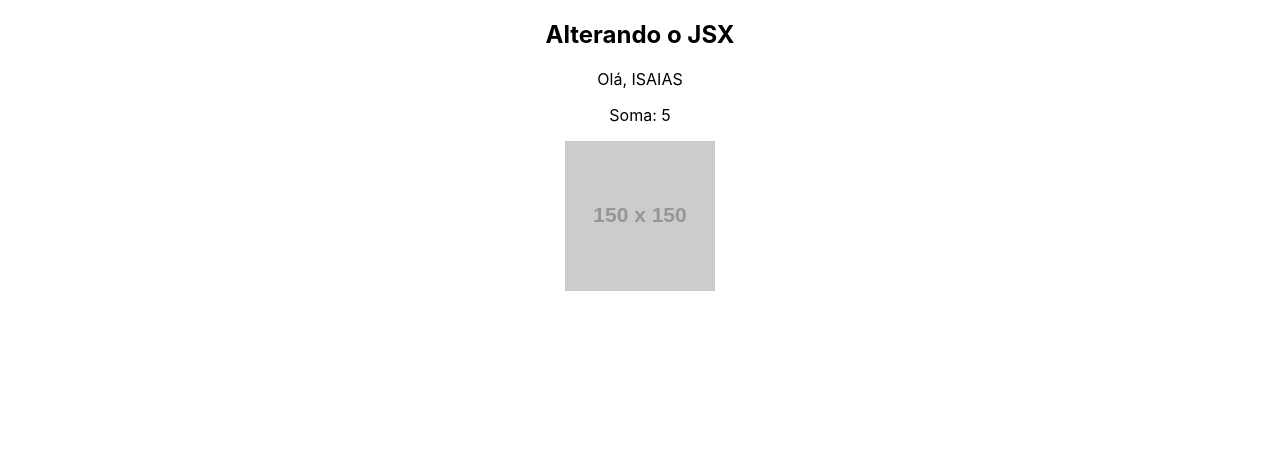
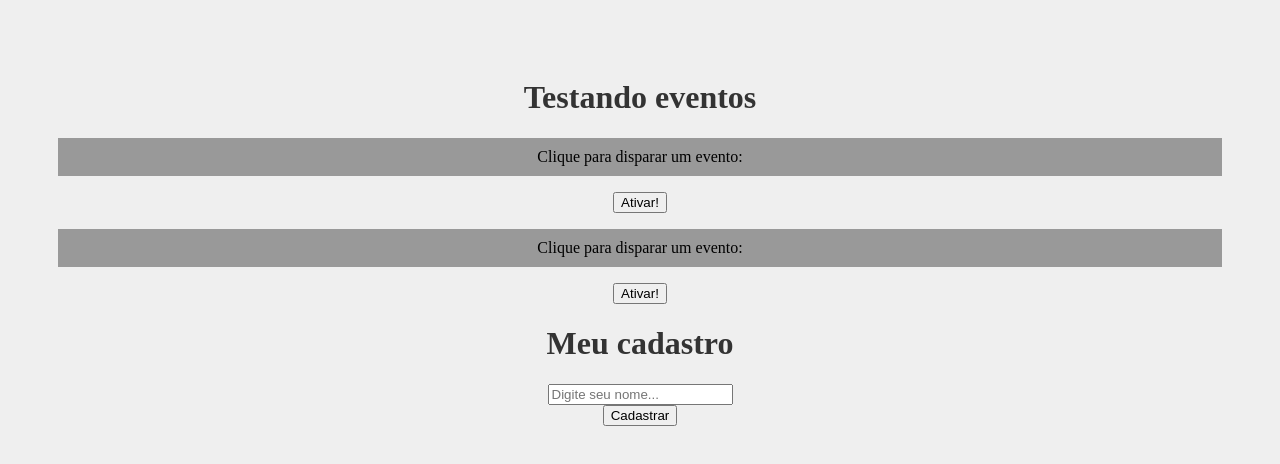
Before and after one commit to IsaiasSantanaDosSantos/curso-projeto-React, a React (Create React App) app: page / in a window 1280 px wide. Shown: the top 464 px of the page. Built offline with nearby package versions, Linux system fonts and the light colour scheme.

Commit message:
Aprendendo sobre: Componentes, Porps, adicionar CSS, Fragmentos e Eventos.

```diff
--- a/src/App.js
+++ b/src/App.js
@@ -1,23 +1,15 @@
 import './App.css';
+import Evento from './components/Evento';
+import Form from './components/Form';
 
 function App() {
 
-const name = "Isaias"
-const newName = name.toUpperCase()
-
-function sun(a, b) {
-  return a + b
-}
-
-const url = "https://via.placeholder.com/150"
-
-
   return (
     <div className="App">
-      <h2>Alterando o JSX</h2>
-      <p>Olá, {newName}</p>
-      <p>Soma: {sun(1, 4)}</p>
-      <img src={url} alt="Nature"></img>
+      <h1>Testando eventos</h1>
+      <Evento numero="1" />
+      <Evento numero="2" />
+      <Form />
     </div>
   );
 }
--- /dev/null
+++ b/src/components/Evento.js
@@ -0,0 +1,17 @@
+
+
+function Evento({numero}) {
+
+    function meuEvento(){
+        alert(`Opa, fui ativado! ${numero}`)
+    }
+
+    return(
+        <>
+        <p>Clique para disparar um evento:</p>
+        <button onClick={meuEvento}>Ativar!</button>
+        </>
+    )
+}
+
+export default Evento
--- /dev/null
+++ b/src/components/Form.js
@@ -0,0 +1,29 @@
+function Form(){
+
+    function cadastrarUsuario(e){
+        var nome = document.getElementById("nomeUsuario")
+        if (nome.value === "") {
+            alert("ERRO! Digite um nome por favor.")
+        } else {
+            e.preventDefault()
+       alert(`Usuário ${nome.value} cadastrado com sucesso!`)
+        }
+
+    }
+
+    return(
+        <>
+        <h1>Meu cadastro</h1>
+        <form onSubmit={cadastrarUsuario}>
+            <div>
+                <input type="text" id="nomeUsuario" placeholder="Digite seu nome..."></input>
+            </div>
+            <div>
+                <input type="submit" value="Cadastrar"></input>
+            </div>
+        </form>
+        </>
+    )
+}
+
+export default Form
--- a/src/index.css
+++ b/src/index.css
@@ -1,13 +1,14 @@
-body {
-  margin: 0;
-  font-family: -apple-system, BlinkMacSystemFont, 'Segoe UI', 'Roboto', 'Oxygen',
-    'Ubuntu', 'Cantarell', 'Fira Sans', 'Droid Sans', 'Helvetica Neue',
-    sans-serif;
-  -webkit-font-smoothing: antialiased;
-  -moz-osx-font-smoothing: grayscale;
+body{
+  padding: 50px;
+  padding-bottom: 500px;
+  background-color: #efefef;
 }
 
-code {
-  font-family: source-code-pro, Menlo, Monaco, Consolas, 'Courier New',
-    monospace;
+h1{
+  color: #333;
 }
+
+p{
+  background-color: #999;
+  padding: 10px;
+}
```
Also changed, not shown: src/components/Frase.js (added, +12 -0 lines), src/components/Frase.module.css (added, +10 -0 lines), src/components/HelloWorld.js (added, +16 -0 lines), src/components/Item.js (added, +22 -0 lines), src/components/List.js (added, +19 -0 lines), src/components/Pessoa.js (added, +13 -0 lines), src/components/SayMyName.js (added, +10 -0 lines).
